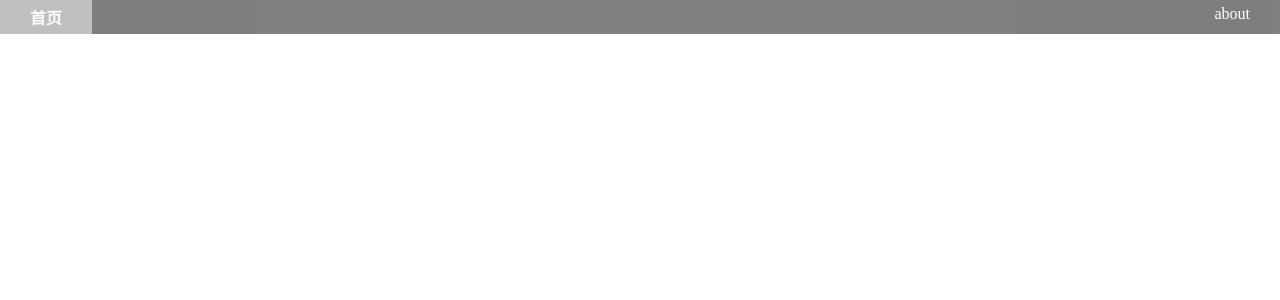
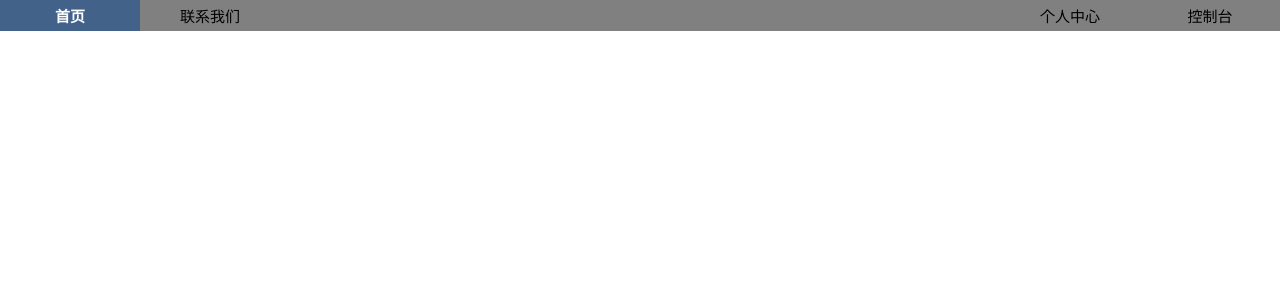
Before and after one commit to zdefr/NasFor-vue, a Vue app: page /#/ in a window 1280 px wide. Shown: the top 300 px of the page. Built offline with nearby package versions, Linux system fonts and the light colour scheme.

Commit message:
finish nav component

```diff
--- a/src/components/nav.vue
+++ b/src/components/nav.vue
@@ -1,27 +1,58 @@
 <template>
     <nav>
-        <router-link to="/" class="router-to-index nav-a nav-choosed">
+        <span class="router-to-index nav-a"
+                     :class="{'nav-choosed': navTitle=='index'}" @click="routeTo('/index')">
             <span>首页</span>
-        </router-link>
+        </span>
 
-        <router-link to="/about" class="router-to-about nav-a">
-            <span>about</span>
-        </router-link>
+        <span class="router-to-index nav-a"
+                     :class="{'nav-choosed': navTitle=='connect'}" @click="routeTo('/connect')">
+            <span>联系我们</span>
+        </span>
+
+        <span class="router-to-right nav-a"
+                     :class="{'nav-choosed': navTitle=='control'}" @click="routeTo('/control')">
+            <span>控制台</span>
+        </span>
+
+        <span v-if="this.$store.state.account!=null" class="router-to-right nav-a"
+                     :class="{'nav-choosed': navTitle=='person'}" @click="routeTo('/person')">
+            <span>个人中心</span>
+        </span>
+
+        <span v-else class="router-to-right nav-a"
+                     :class="{'nav-choosed': navTitle=='log'}" @click="routeTo('/log')">
+            <span>登陆/注册</span>
+        </span>
     </nav>
 </template>
 
 <script>
     export default {
-        name: "nav"
+        name: "home",
+        data(){
+            return {
+                navTitle:this.$store.state.nav_cho
+            }
+        },
+        methods:{
+            routeTo:function (toUrl) {
+                if(toUrl==this.$store.state.nav_cho){
+                    console.log("ok");
+                    return;
+                }
+                this.navTitle = toUrl;
+                this.$store.commit('changeTitle',toUrl)
+            }
+        }
     }
 </script>
 
 <style scoped>
     nav {
-
-        background-color: black;
-        opacity: 50%;
-        padding: 0px;
+        background-color: gray;
+        padding: 0;
+        font-size: 15px;
     }
 
     .nav-a{
@@ -36,20 +67,21 @@
     .nav-a:hover{
         color: white;
         font-weight: bold;
-        background-color: gray;
+        background-color: #436289;
     }
 
-    .router-to-about {
+    .router-to-right {
         float: right;
     }
 
     .nav-choosed{
         color: white;
-        font-weight: bold;
-        background-color: green;
+        background-color: #504d4d;
     }
 
-    span {
+    .nav-a span {
+        text-align: center;
+        width: 80px;
         display: inline-block;
         padding: 5px 30px 5px 30px;
     }
--- a/src/store/index.js
+++ b/src/store/index.js
@@ -5,8 +5,13 @@ Vue.use(Vuex)
 
 export default new Vuex.Store({
   state: {
+    account:'2735',
+    nav_cho:'index'
   },
   mutations: {
+    changeTitle:function (state,val) {
+      state.nav_cho = val;
+    }
   },
   actions: {
   },
--- a/src/views/Home.vue
+++ b/src/views/Home.vue
@@ -5,7 +5,7 @@
 </template>
 
 <script>
-import Nav from '@/components/nav'
+import Nav from '../components/nav'
 
 export default {
   name: 'Home',
```
Also changed, not shown: src/components/header.vue (added, +13 -0 lines).
